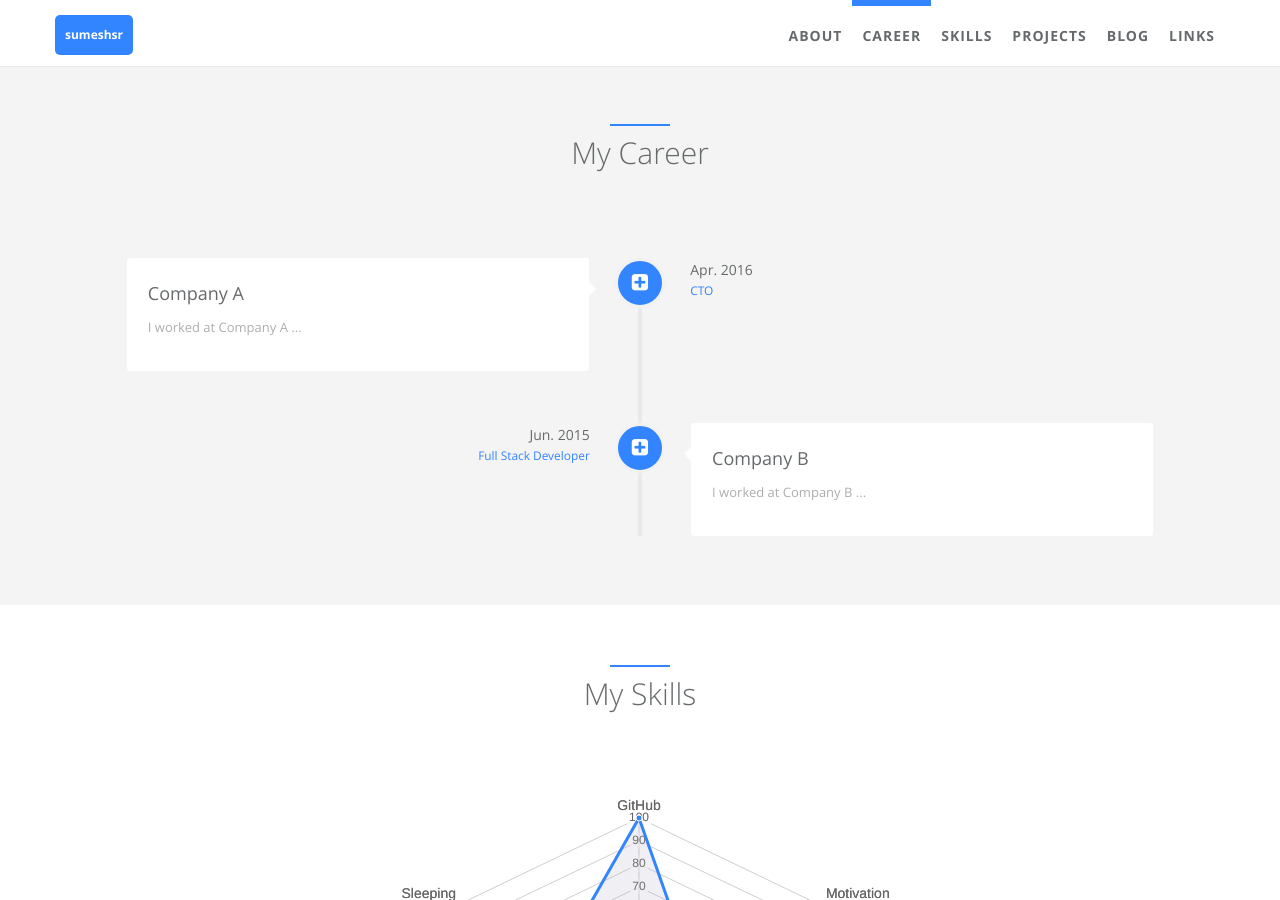
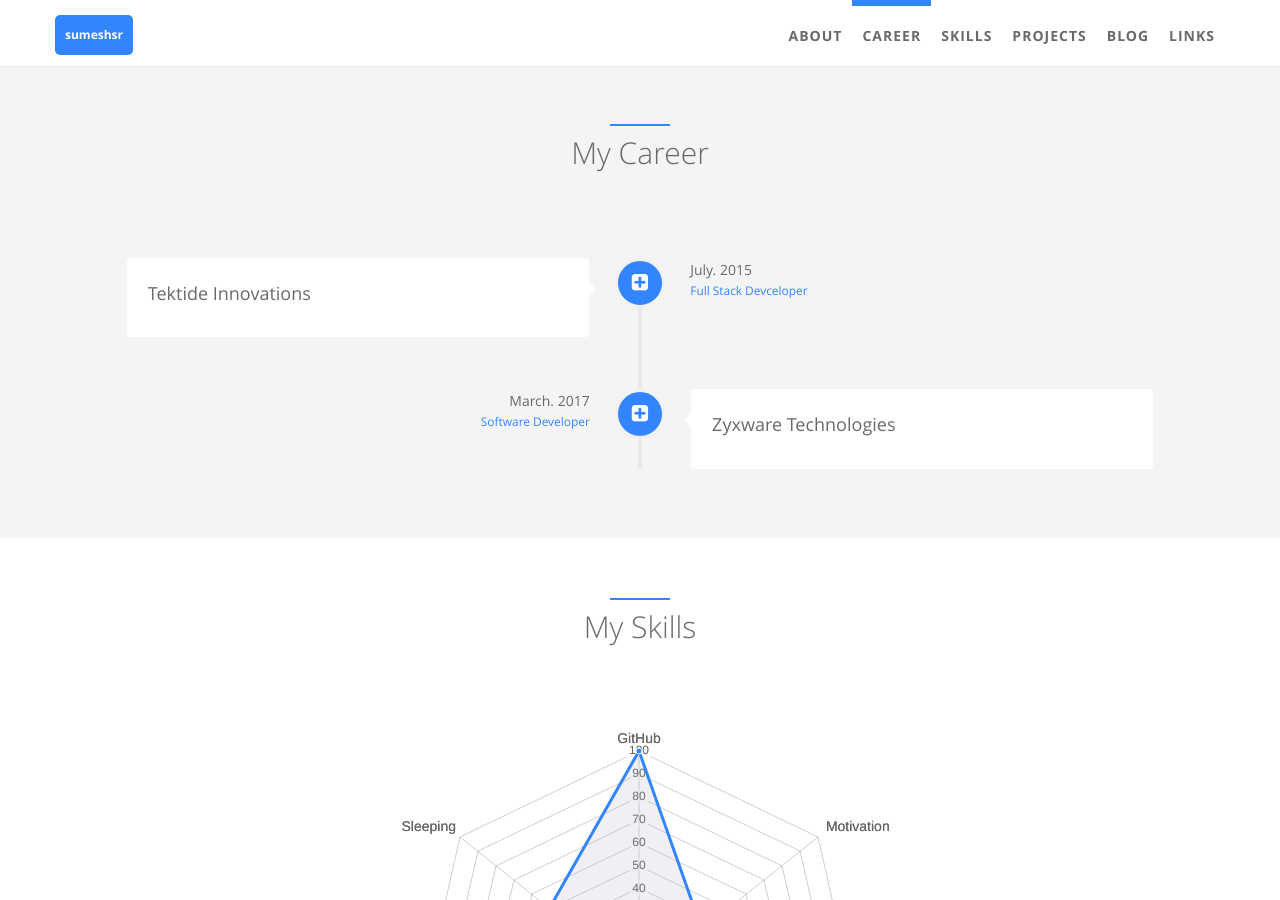
Before and after one commit to sumeshsr/sumeshsr.github.io, a Jekyll site: the page built from index.html, in a window 1280 px wide and 900 px high, scrolled down 855 px. Built offline with Jekyll 4.4.1, drawn with Linux system fonts in a browser that asks for light colours.

Commit message:
Update careers.yml

```diff
--- a/_data/index/careers.yml
+++ b/_data/index/careers.yml
@@ -1,29 +1,23 @@
 # careers section data
 # if you don't have language feature(language.yml is empty), ignore "i18n" items
 - name:
-    detail: Company A
-    i18n: company_a
-  desc:
-    detail: I worked at Company A ...
-    i18n: company_a_desc
+    detail: Tektide Innovations
+    i18n: tektide
   date:
-    detail: Apr. 2016
-    i18n: company_a_date
+    detail: July. 2015
+    i18n: tektide_date
   job:
-    detail: CTO
-    i18n: company_a_job
+    detail: Full Stack Devceloper
+    i18n: tektide_job
   icon: fa-plus-square
 
 - name:
-    detail: Company B
-    i18n: company_b
-  desc:
-    detail: I worked at Company B ...
-    i18n: company_b_desc
+    detail: Zyxware Technologies
+    i18n: zyxware
   date:
-    detail: Jun. 2015
-    i18n: company_b_date
+    detail: March. 2017
+    i18n: zyxware_date
   job:
-    detail: Full Stack Developer
-    i18n: company_b_job
+    detail: Software Developer
+    i18n: zyxware_job
   icon: fa-plus-square
```
